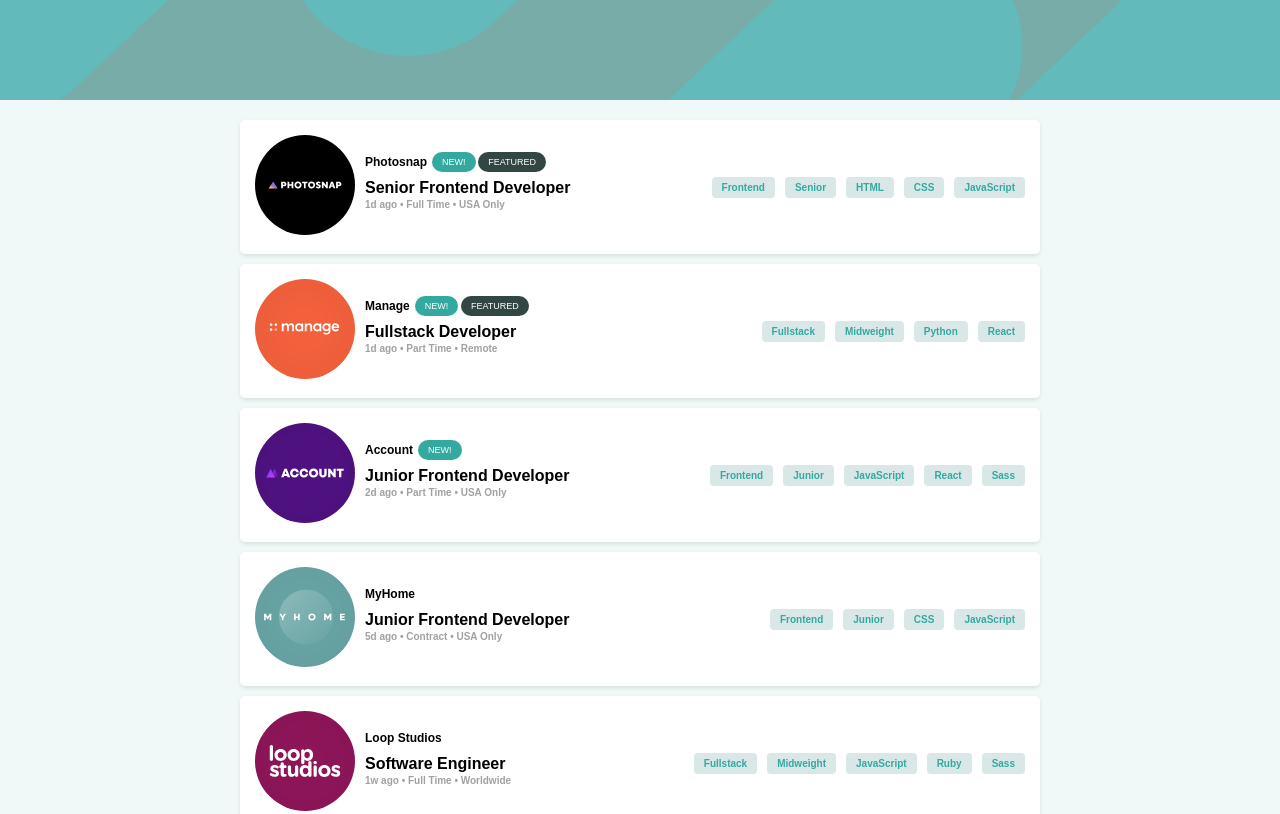
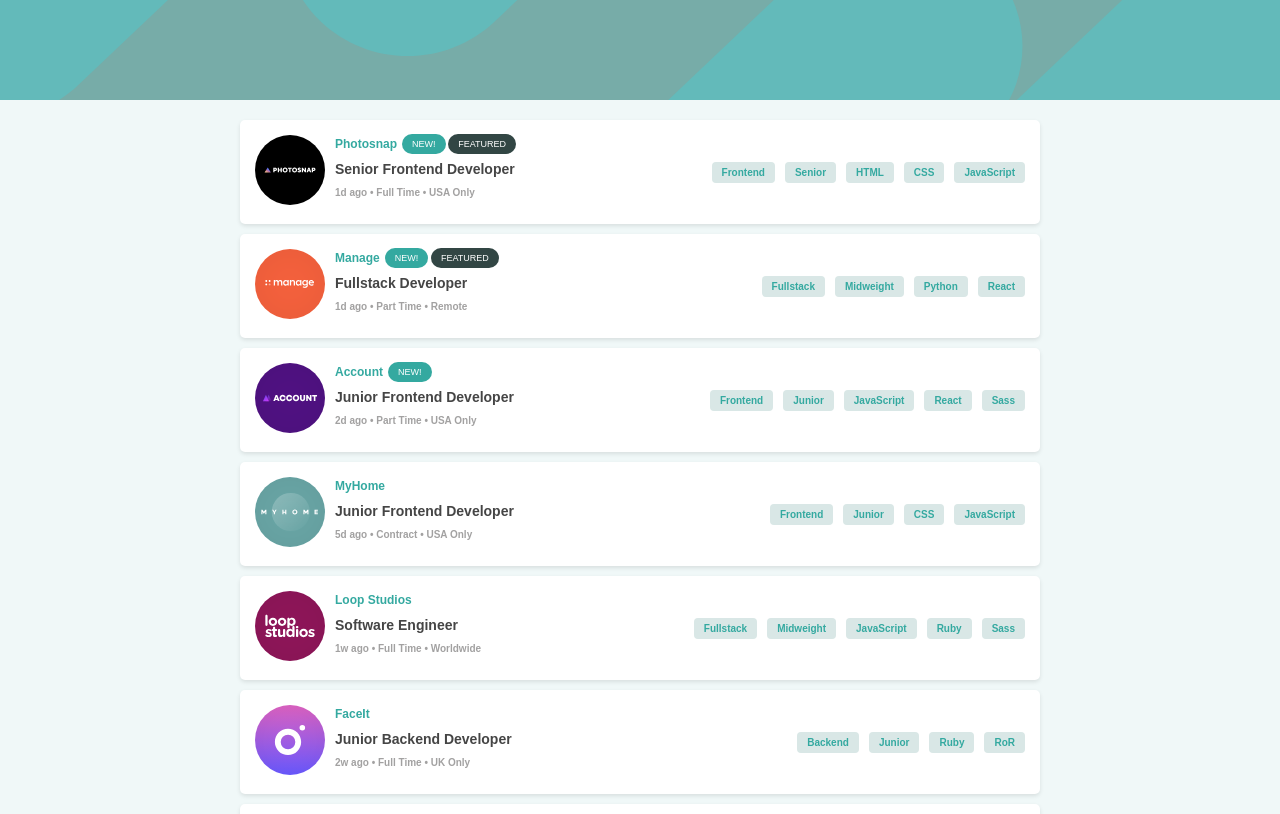
Before and after one commit to ZynoC/PROJECT-3, a plain HTML site: page index.html in a window 1280 px wide. Shown: the top 814 px of the page. Drawn offline with Linux system fonts and the light colour scheme.

Commit message:
Updated job Items and Tags

```diff
--- a/style.css
+++ b/style.css
@@ -46,8 +46,8 @@ header {
 }
 
 .job-logo {
-    width: 100px;
-    height: 100px;
+    width: 70px;
+    height: 70px;
     margin-right: 10px;
 }
 
@@ -86,6 +86,7 @@ header {
     font-size: 12px;
     font-weight: bold;
     padding-left: 0%;
+    color: #34a9a0;
 }
 
 .new {
@@ -105,19 +106,21 @@ header {
 .job-title {
     margin: 0px 0;
     display: block;
-    font-size: 16px;
+    font-size: 14px;
     padding-top: 10px;
     padding-right: 50px;
+    color: rgb(69, 69, 69);
 
 }
 
 .job-info {
     display: block;
-    margin-top: 2px;
+    margin-top: 10px;
     font-size: 10px;
     color: rgba(86, 85, 85, 0.553);
-    justify-items: stretch;
+    justify-content: space-between;
     font-weight: 550;
+
 }
 
 .tags {
```
